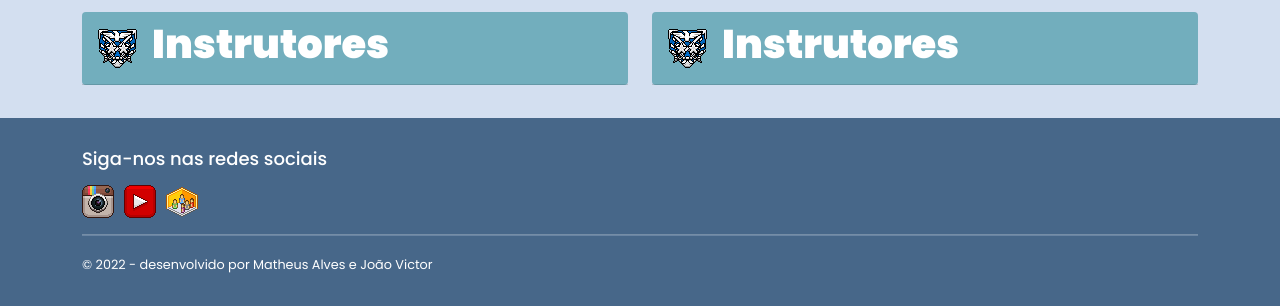
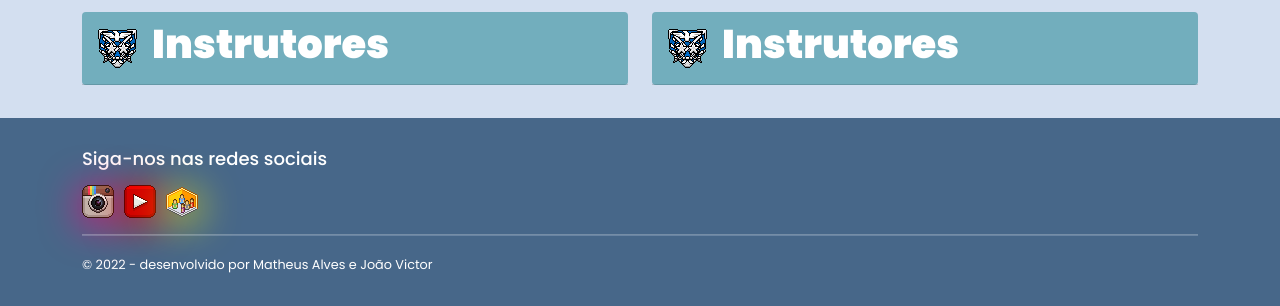
Before and after one commit to matthaiosalves/fabhabbo, a PHP site: page / in a window 1280 px wide; the page is wider, and only the part inside the window is pictured. Shown: the part 1551-1857 px from the top of that part. Run offline with PHP 8.4, Linux system fonts and the light colour scheme.

Commit message:
✨ add drop shadow effect on social media icons

```diff
--- a/Template/assets/src/colors.css
+++ b/Template/assets/src/colors.css
@@ -7,6 +7,9 @@
   --White:#fff;
   --Black:#000;
   --Black500:#00000024;
+  --Yellow500:rgb(255, 251, 0);
   --Yellow600:#ffd600;
+  --Red600:rgb(255, 0, 0);
+  --Pink600:rgb(255, 0, 119);
   --Shadow:0 2px 2px 0 rgb(0 0 0 / 14%), 0 3px 1px -2px rgb(0 0 0 / 20%), 0 1px 5px 0 rgb(0 0 0 / 12%);
 }
--- a/Template/assets/src/footer.css
+++ b/Template/assets/src/footer.css
@@ -17,3 +17,15 @@ footer {
 .footer--copyright .container hr {
   border-bottom: 1px solid var(--Blue100);
 }
+.footer--social a:nth-child(1) {
+  filter: drop-shadow(0px 5px 20px var(--Pink600));
+  -webkit-filter: drop-shadow(0px 5px 20px var(--Pink600));
+}
+.footer--social a:nth-child(2) {
+  filter: drop-shadow(0px 5px 20px var(--Red600));
+  -webkit-filter: drop-shadow(0px 5px 20px var(--Red600));
+}
+.footer--social a:nth-child(3) {
+  filter: drop-shadow(0px 5px 20px var(--Yellow500));
+  -webkit-filter: drop-shadow(0px 5px 20px var(--Yellow500));
+}
```
